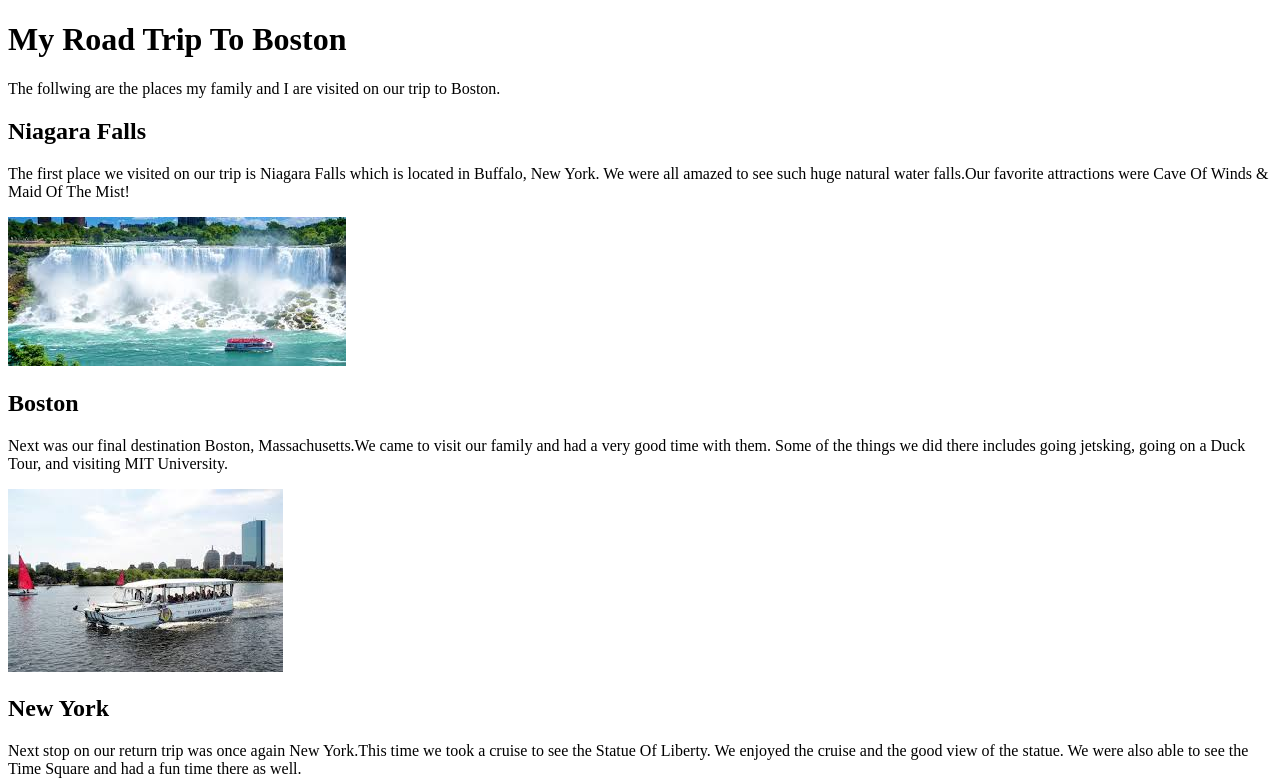
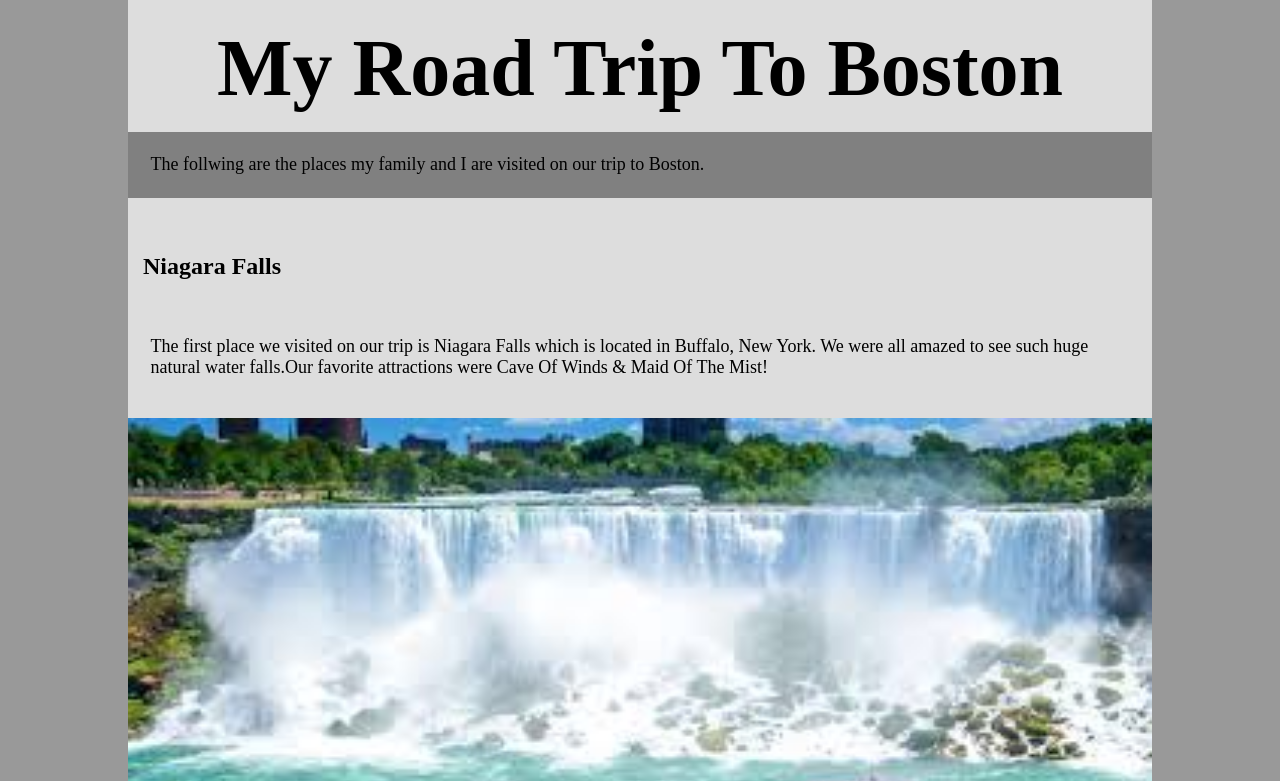
Before and after one commit to UshaLaunchcode/html-me, a plain HTML site: page index.html in a window 1280 px wide. Shown: the top 781 px of the page. Drawn offline with Linux system fonts and the light colour scheme.

Commit message:
Finished working on HTML Me Something Assignment

```diff
--- a/index.html
+++ b/index.html
@@ -1,19 +1,20 @@
 
 <!DOCTYPE html>
 
-<html
+<html>
    <head>
       <title> My Road Trip To Boston</title>
+      <link rel="stylesheet" type = "text/css" href="style.css">
    </head>
 
    <body>
    <header>
       <h1>My Road Trip To Boston</h1>
-      <p>The follwing are the places my family and I are visited on our trip to Boston.</p>
+      <p id = "intro">The follwing are the places my family and I are visited on our trip to Boston.</p>
    </header>
       <main>
       <article>
-         <h2>Niagara Falls</h2>
+         <h2 class = "city">Niagara Falls</h2>
          <p>
             The first place we visited on our trip is Niagara Falls which is located in Buffalo, New York.
             We were all amazed to see such huge natural water falls.Our favorite attractions were Cave Of Winds & Maid Of The Mist!
@@ -22,7 +23,7 @@
       </article>
 
       <article>
-         <h2>Boston</h2>
+         <h2 class = "city">Boston</h2>
          <p>
             Next was our final destination Boston, Massachusetts.We came to visit our family and had a very good time with them.
             Some of the things we did there includes going jetsking, going on a Duck Tour, and visiting MIT University.
@@ -31,7 +32,7 @@
       </article>
 
       <article>
-         <h2>New York</h2>
+         <h2 class = "city">New York</h2>
          <p>
             Next stop on our return trip was once again New York.This time we took a cruise to see the Statue Of Liberty.
             We enjoyed the cruise and the good view of the statue.
@@ -41,7 +42,7 @@
       </article>
 
       <article>
-         <h2>Saint Louis</h2>
+         <h2 class = "city">Saint Louis</h2>
          <p>
             Finally, we returned home safely.Home Sweet Home!!
          </p>
--- /dev/null
+++ b/style.css
@@ -0,0 +1,51 @@
+body {
+	width: 100%;
+	max-width: 1024px;
+	margin: 0 auto;
+	background-color: #999;
+	font-size: 62.5%;
+}
+
+header,
+main,
+footer {
+	background-color: #ddd;
+	font-size: 1.6em;
+}
+
+header {
+    padding: 1.875em 0;
+    font-size: larger;
+}
+
+header h1 {
+	text-align: center;
+}
+
+h1, h2, h3 {
+    margin: 0;
+    font-size: x-large;
+
+}
+
+h1 {
+	font-size: 80px;
+}
+
+main h2 {
+	padding: 0.625em 0 0.625em 0.625em;
+}
+p {
+    padding: 1.25em;
+    font-size: large;
+    }
+img {
+	width: 100%;
+	max-width: 100%;
+}
+.City{
+    color:blue;
+}
+#intro{
+    background-color: gray;
+}
```
